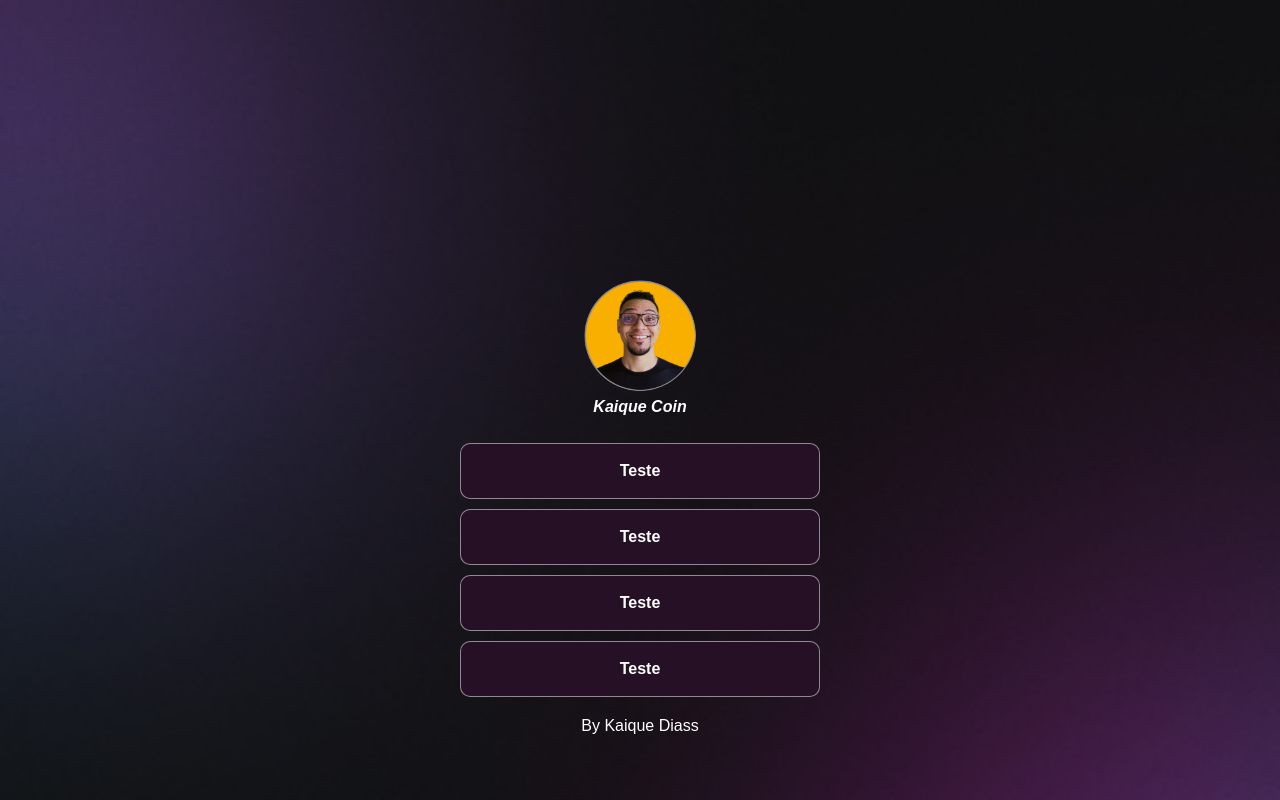
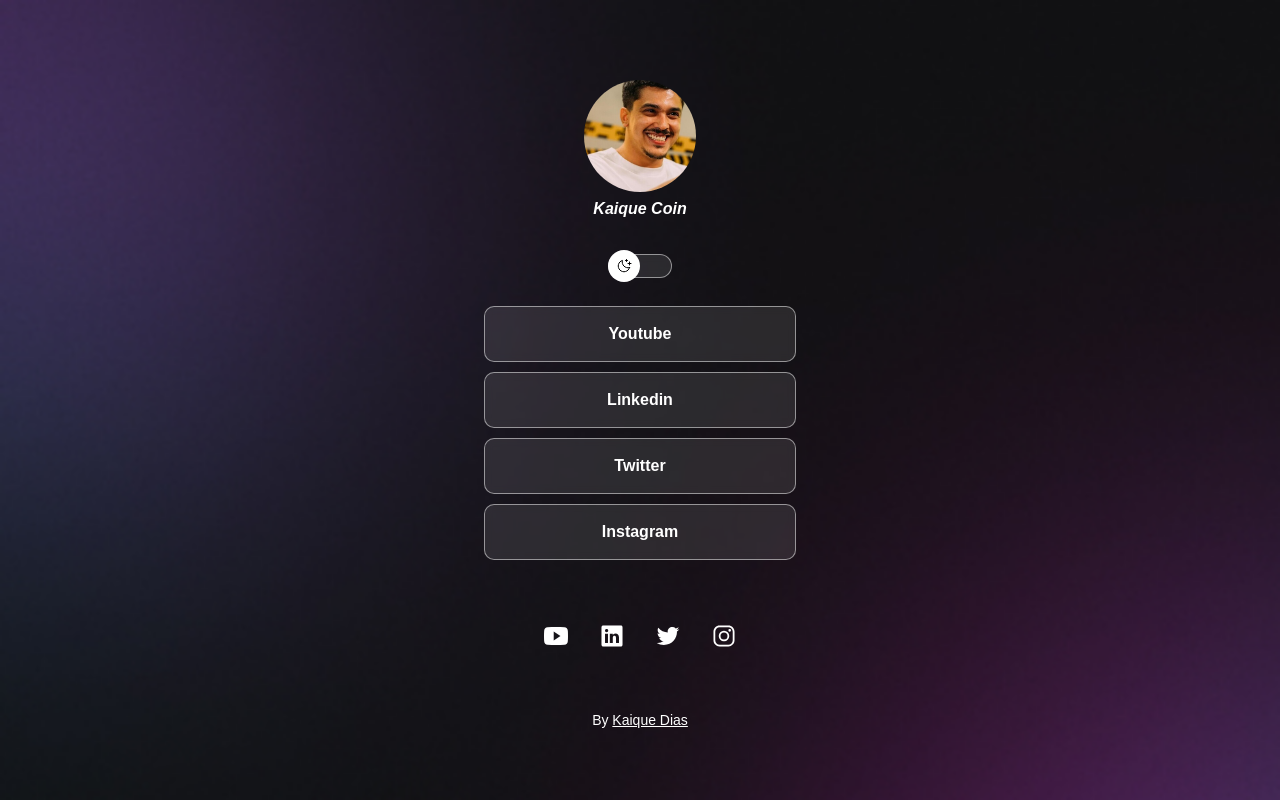
Before and after one commit to Kaique-DiasB/Project-Links, a plain HTML site: page index.html in a window 1280 px wide. Drawn offline with nearby package versions, Linux system fonts and the light colour scheme.

Commit message:
Atualização do CSS dos botões na página principal

```diff
--- a/index.html
+++ b/index.html
@@ -1,5 +1,5 @@
 <!DOCTYPE html>
-<html lang="pt-br">
+<html lang="pt-br" class="">
   <head>
     <meta charset="UTF-8" />
     <meta name="viewport" content="width=device-width, initial-scale=1.0" />
@@ -15,21 +15,41 @@
   <body>
     <div class="container">
       <div id="profile">
-        <img
-          src="./assets/avatar.png"
-          alt="Foto de Usuario, bem destaques em cores vivas"/>
+        <div class="avatar"></div>
           <p>Kaique Coin</p>
       </div>
-      <!-- <div id="themeMode">
-        <input type="checkbox" name="" id="" />
-      </div> -->
+
+      <div id="themeMode">
+        <button></button>
+        <span></span>
+      </div>
       <ul>
-        <li><a href="https://youtube.com" target="_blank">Teste</a></li>
-        <li><a href="#" target="_blank">Teste</a></li>
-        <li><a href="#" target="_blank">Teste</a></li>
-        <li><a href="#" target="_blanks">Teste</a></li>
+        <li><a href="https://www.youtube.com/watch?v=abR--H5EzZg#t=00m28s" target="_blank">Youtube</a></li>
+        <li><a href="https://www.linkedin.com/company/deepseek-ai/" target="_blank">Linkedin</a></li>
+        <li><a href="https://x.com/gusttavo_lima" target="_blank">Twitter</a></li>
+        <li><a href="https://www.instagram.com/cruzeiro/" target="_blanks">Instagram</a></li>
       </ul>
-      <p id = 'by'>By Kaique Diass</p>
+      <div id="social-Links">
+          <a href="https://www.youtube.com/watch?v=abR--H5EzZg#t=00m28s" target="_blank">
+            <ion-icon name="logo-youtube"></ion-icon>
+          </a>
+          <a href="https://www.linkedin.com/company/deepseek-ai/" target="_blank">
+            <ion-icon name="logo-linkedin"></ion-icon>
+          </a>
+          <a href="https://x.com/gusttavo_lima" target="_blank">
+              <ion-icon name="logo-twitter"></ion-icon>
+          </a>
+          <a href="https://www.instagram.com/cruzeiro/" target="_blank">
+              <ion-icon name="logo-instagram"></ion-icon>
+          </a>
+
+      </div>
+      <footer id = 'by'>By <a href="https://www.instagram.com/kaidiass_/" target="_blank">Kaique Dias</a></footer>
     </div>
+
+
+
+    <script type="module" src="https://unpkg.com/ionicons@7.1.0/dist/ionicons/ionicons.esm.js"></script>
+    <script nomodule src="https://unpkg.com/ionicons@7.1.0/dist/ionicons/ionicons.js"></script>
   </body>
 </html>
--- a/style.css
+++ b/style.css
@@ -4,39 +4,104 @@
   box-sizing: border-box;
 }
 
+:root{
+  --text-color: #ffffff;
+  --bg-url: url(/assets/bg-mobile.jpg);
+  --stroke-color: rgba(255, 255, 255, 0.5);
+  --surface-color: rgba(255, 255, 255, 0.1);
+  --suface-color-hover: rgba(255, 255, 255, 0.2);
+  --highlight-color: rgba(255, 255, 255, 0.2);
+  --theMode: url(/assets/moon-stars.svg);
+  --avatar-url: url(/assets/avatar.jpg);
+}
+
+.light{
+  --text-color: #000000;
+  --bg-url: url(/assets/bg-mobile-light.jpg);
+  --stroke-color: rgba(0, 0, 0, 0.5);
+  --surface-color: rgba(0, 0, 0, 0.05);
+  --suface-color-hover: rgba(0, 0, 0, 0.02);
+  --highlight-color: rgba(0, 0, 0, 0.1);
+  --theMode: url(/assets/sun.svg);
+  --avatar-url: url(/assets/avatar-light.jpeg);
+}
+
 body {
-  background: url(/assets/bg-mobile.jpg) no-repeat top center/cover;
+  background: var(--bg-url) no-repeat top center/cover;
   /* Ainda acho melhor usar tailwind */
 }
 
 body * {
   font-family: "Poppins", sans-serif;
-  color: #ffffff;
+  color: var(--text-color);
 }
 
 .container {
   width: 360px;
   margin: auto;
-  /* margin-top: 20%; */
-  margin: 20% auto 0px;
+  margin: 56px auto 0px;
+  padding: 0 24px;
+}
+
+#themeMode {
+  position: relative;
+  width: 64px;
+  margin: 4px auto;
+}
+
+
+#themeMode button{
+  width: 32px;
+  height: 32px;
+  background: white var(--theMode) no-repeat center;
+  border: none;
+  border-radius: 50%;
+
+  position: absolute;
+  top: 50%;
+  left: 0;
+  z-index: 1;
+  transform: translateY(-50%);
+}
+
+.light #themeMode button{
+  right: 0;
+  left: initial;
+}
+
+#themeMode span{
+  display: block;
+  width: 64px;
+  height: 24px;
+  background: var(--surface-color);
+  border: 1px solid var(--stroke-color);
+  backdrop-filter: blur(4px);
+  -webkit-backdrop-filter: blur(4px);
+  border-radius: 9999px;
+
 }
 
 #profile {
-  width: 360px;
-  margin: auto;
   text-align: center;
   padding: 24px;
+  display: flex;
+  flex-direction: column;
+  align-items: center;
 }
 
-#profile img {
+#profile .avatar {
   width: 112px;
+  height: 112px;
   border-radius: 50%;
+  background-size: cover;
+  background-image: var(--avatar-url);
 }
 
 #profile p {
   font-weight: bold;
   line-height: 24px;
   font-style: italic;
+  padding: 05px 0;
 }
 
 ul {
@@ -44,8 +109,8 @@
   display: flex;
   flex-direction: column;
   gap: 10px;
+  padding: 24px 0;
 }
-
 
 ul li a {
   display: flex;
@@ -53,10 +118,11 @@
   justify-content: center;
   text-decoration: none;
   height: 56px;
-  /* background: rgba(255, 255, 255, 0.1); */
-  background: #261025;
+  background: var(--surface-color);
+  border: 1px solid var(--stroke-color);
+  /* background: #261025;
+  Na minha cabeça, essa cor é mais bonita */
 
-  border: 1px solid rgba(255, 255, 255, 0.5);
   border-radius: 10px;
   backdrop-filter: blur(4px);
   -webkit-backdrop-filter: blur(4px);
@@ -64,15 +130,38 @@
   transition: background 0.3s;
 }
 
+ul li a:hover {
+  background: var(--suface-color-hover);
+  border: 1.5px solid var(--text-color);
+  /* background: #8d7d8a;
+  Na minha cabeça, essa cor é mais bonita */
 
-ul li a:hover {
-  /* background: rgba(255, 255, 255, 0.2); */
-  background: #8d7d8a;
-  border: 1.5px solid white;
 }
 
-#by{
-    padding: 20px;
-    text-align: center;
-    margin: auto;
+#social-Links {
+  display: flex;
+  justify-content: center;
+  padding: 24px 0;
+  font-size: 24px;
 }
+
+#social-Links a{
+  display: flex;
+  justify-content: center;
+  align-items: center;
+  padding: 16px;
+
+  transition: background 0.2s;
+  border-radius: 50%;
+}
+
+#social-Links a:hover {
+  background: var(--highlight-color);
+  padding: 16px;
+}
+
+#by {
+  padding: 24px 0;
+  text-align: center;
+  font-size: 14px;
+}
```
Also changed, not shown: assets/avatar-light.jpeg (added), assets/avatar-light.png (deleted), assets/avatar.jpg (added), assets/avatar.png (deleted).
